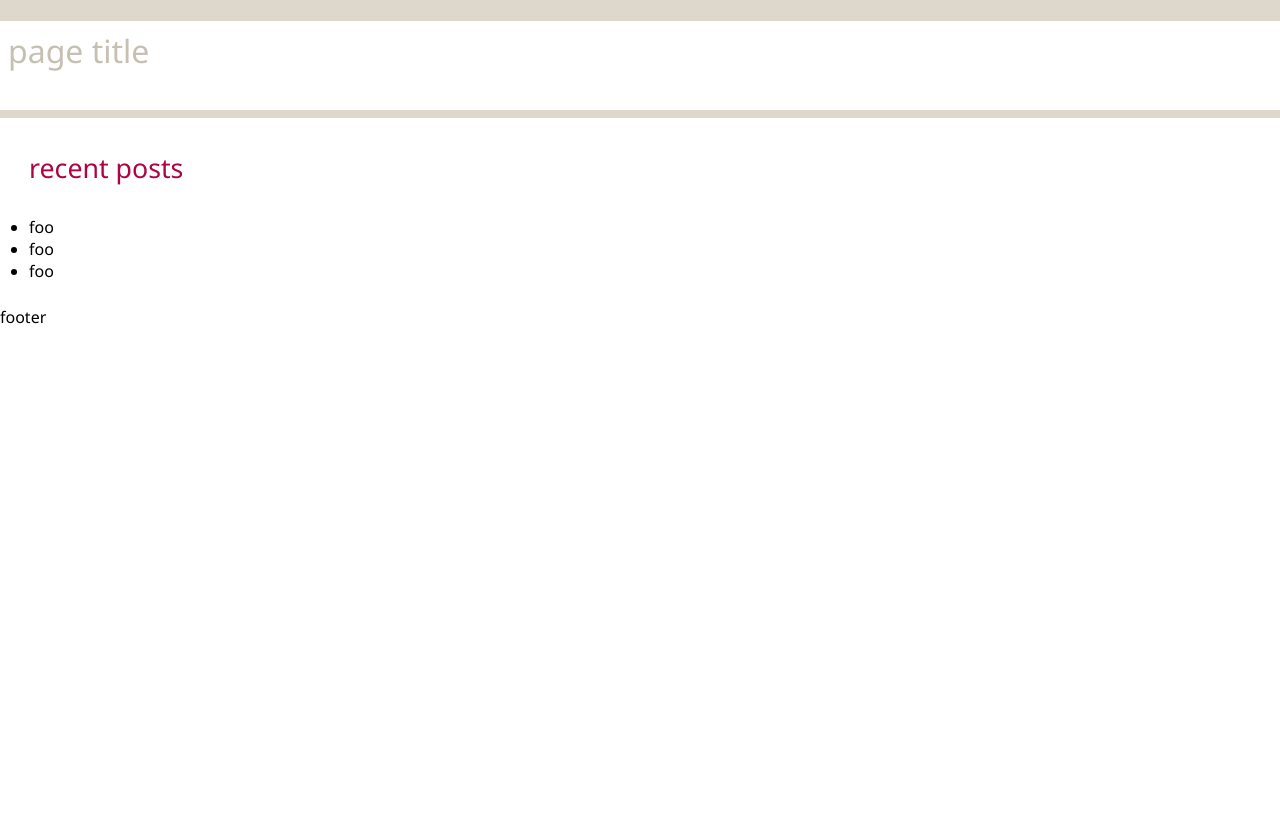
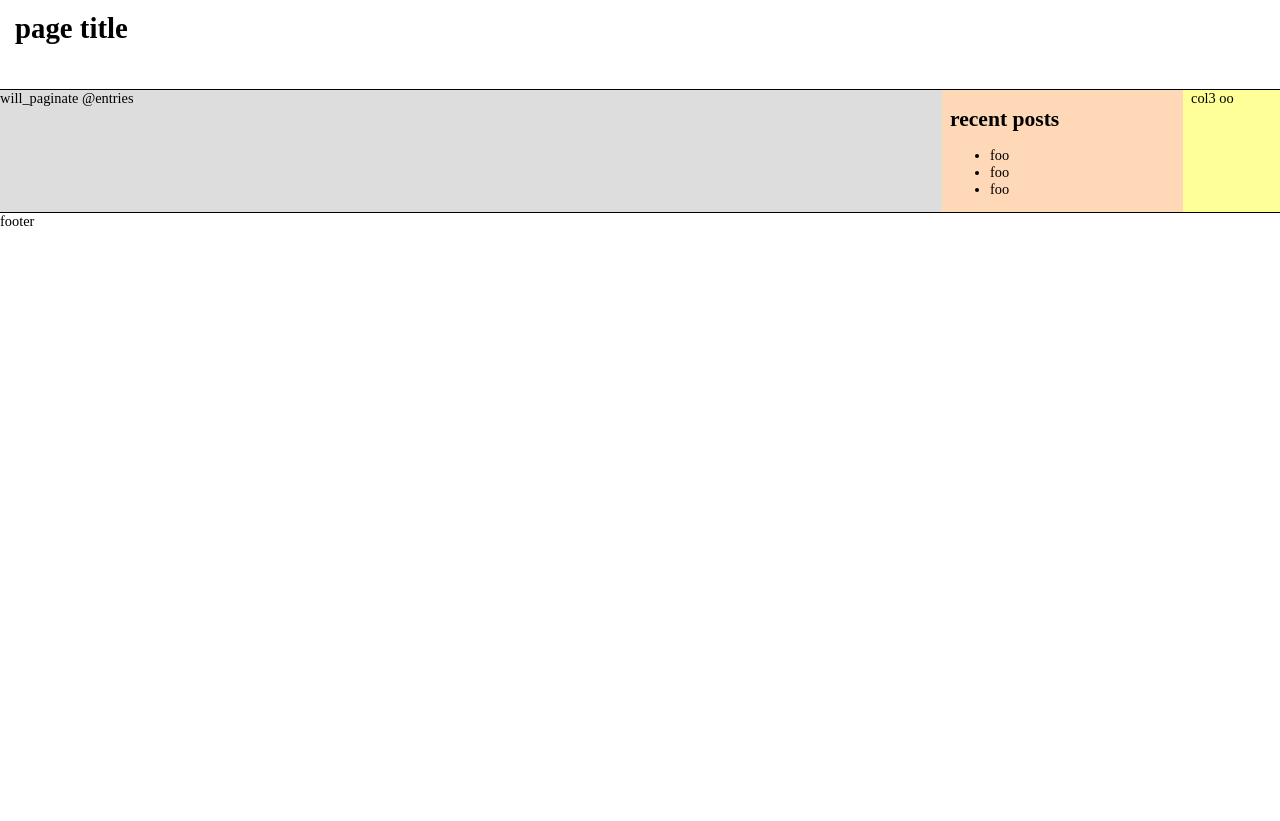
Before and after one commit to sousk/flow, a Rails app: page / in a window 1280 px wide. After the commit the page ends 226 px from the top, so only its background shows below. Run offline with Rails 7, Linux system fonts and the light colour scheme; data that the repository does not hold is empty; some libraries are stand-ins or nearby versions.

Commit message:
drop OOCSS, apply 3col layout instead

```diff
--- a/app/controllers/entries_controller.rb
+++ b/app/controllers/entries_controller.rb
@@ -3,9 +3,15 @@ class EntriesController < ApplicationController
 
   def index
     query = Entry.recent
-    query = query.ranged params if params[:year]
+    # query = query.ranged params if params[:year]
 
-    @entries = query.paginate :page=>params[:page] || 1, :per_page=>Entry.per_page
+    # paginate(:page => page, :per_page => size, :sort => [['ontology_term_id', :desc], ['_id', :asc]])
+    Entry.per_page
+    puts "--"
+    p query
+    # @entries = query.find :all
+    @entries = Entry.all
+    # @entries = query.paginate :page=>(params[:page] || 1), :per_page=>Entry.per_page, :sort =>[['created_at', :desc], ['_id', :asc]]
 
     respond_to do |format|
       format.html
--- a/app/models/entry.rb
+++ b/app/models/entry.rb
@@ -1,5 +1,6 @@
+require 'will_paginate/finders/base'
+
 class Entry
-
   include Mongoid::Document
   include Mongoid::Timestamps
 
@@ -8,8 +9,11 @@ class Entry
   field :body
 
   # will-paginate
+  include WillPaginate::Finders::Base
   cattr_reader :per_page
   @@per_page = 2
+
+  scope :recent, order_by(['created_at', :desc])
 
   class << self
   end
--- a/app/views/entries/index.html.haml
+++ b/app/views/entries/index.html.haml
@@ -8,4 +8,4 @@
           = link_to 'permlink', entry_path(entry)
           = link_to entry.created_at.to_s(:entry), entry_path(entry)
 
-= will_paginate @entries
+will_paginate @entries
--- a/app/views/layouts/default.html.haml
+++ b/app/views/layouts/default.html.haml
@@ -7,33 +7,40 @@
     / %link{'rel'=>"alternate", 'type'=>"application/atom+xml",
     /   'title'=>"sousk.net - timeline", 'href'=> timeline_url }
 
-    = stylesheet_link_tag "oocss/core/libraries" #, :media => "screen, projection"
-    = stylesheet_link_tag "oocss/core/template/template"
-    = stylesheet_link_tag "oocss/core/grid/grids"
-    = stylesheet_link_tag "content"
+    /
+      = stylesheet_link_tag "oocss/core/libraries" #, :media => "screen, projection"
+      = stylesheet_link_tag "oocss/core/template/template"
+      = stylesheet_link_tag "oocss/core/grid/grids"
+      = stylesheet_link_tag "content"
+      = stylesheet_link_tag "themes/bright"
+    = stylesheet_link_tag "3col"
+    = stylesheet_link_tag "3col_debug"
     = stylesheet_link_tag "phi"
-    = stylesheet_link_tag "themes/bright"
 
   %body
-    .page
-      .head
-        %h1= @page_title ||= 'page title'
+    #header
+      %h1= @page_title ||= 'page title'
 
-      .body
-        .main.leftCol
-          #messages
-            #notice= flash[:notice]
-            #error= flash[:error]
-            #warn= flash[:warn]
-          #contents
-            = yield :layout
+    .colmask.blogstyle
+      .colmid
+        .colleft
+          .col1wrap
+            .col1
+              #messages
+                #notice= flash[:notice]
+                #error= flash[:error]
+                #warn= flash[:warn]
+              #contents
+                = yield :layout
 
-        .side
-          %h2 recent posts
-          %ul
-            %li foo
-            %li foo
-            %li foo
+          .col2
+            %h2 recent posts
+            %ul
+              %li foo
+              %li foo
+              %li foo
+          .col3
+            col3 oo
 
-      .foot
-        footer
+    #footer
+      footer
--- /dev/null
+++ b/public/stylesheets/3col.css
@@ -0,0 +1,148 @@
+/* <!-- */
+/* General styles */
+body {
+  margin: 0;
+  padding: 0;
+  border: 0;      /* This removes the border around the viewport in old versions of IE */
+  width:100%;
+  background: #fff;
+  min-width: 600px;    /* Minimum width of layout - remove line if not required */
+  /* The min-width property does not work in old versions of Internet Explorer */
+  font-size:90%;
+}
+a {
+color: #369;
+}
+a:hover {
+color: #fff;
+background: #369;
+text-decoration: none;
+}
+h1, h2, h3 {
+  margin: .8em 0 .2em 0;
+  padding: 0;
+}
+p {
+margin: .4em 0 .8em 0;
+padding: 0;
+}
+img {
+margin: 10px 0 5px;
+}
+/* Header styles */
+#header {
+clear: both;
+float: left;
+width: 100%;
+}
+#header p,
+#header h1,
+#header h2 {
+padding: .4em 15px 0 15px;
+margin: 0;
+}
+#header ul {
+clear: left;
+float: left;
+width: 100%;
+list-style: none;
+margin: 10px 0 0 0;
+padding: 0;
+}
+#header ul li {
+display: inline;
+list-style: none;
+margin: 0;
+padding: 0;
+}
+#header ul li a {
+display: block;
+float: left;
+margin: 0 0 0 1px;
+padding: 3px 10px;
+text-align: center;
+background: #eee;
+color: #000;
+text-decoration: none;
+position: relative;
+left: 15px;
+line-height: 1.3em;
+}
+#header ul li a:hover {
+background: #369;
+color: #fff;
+}
+#header ul li a.active,
+#header ul li a.active:hover {
+color: #fff;
+background: #000;
+font-weight: bold;
+}
+#header ul li a span {
+display: block;
+}
+/* 'widths' sub menu */
+#layoutdims {
+clear: both;
+background: #eee;
+border-top: 4px solid #000;
+margin: 0;
+padding: 6px 15px !important;
+text-align: right;
+}
+/* column container */
+.colmask {
+position: relative;    /* This fixes the IE7 overflow hidden bug and stops the layout jumping out of place */
+clear:both;
+float: left;
+width: 100%;        /* width of whole page */
+overflow:hidden;    /* This chops off any overhanging divs */
+}
+/* 3 column blog style settings */
+.blogstyle .colmid {
+float: left;
+width: 200%;
+margin-left: -200px;   /* Width of right column */
+position:relative;
+right: 100%;
+}
+.blogstyle .colleft {
+float: left;
+width: 100%;
+margin-left: -200px;   /* Width of centre column */
+}
+.blogstyle .col1wrap {
+float: left;
+width: 50%;
+padding-bottom: 1em;   /* Centre column bottom padding. Leave it out if it's zero */
+}
+.blogstyle .col1 {
+margin: 0 15px 0 415px;  /* Centre column side padding:
+                            Left padding = left column width + centre column left padding width
+                            Right padding = right column width + centre column right padding width */
+position:relative;
+left: 100%;
+overflow: hidden;
+}
+  .blogstyle .col2 {
+float: right;
+width: 170px;          /* Width of left column content (left column width minus left and right padding) */
+position:relative;
+left: 185px;           /* Width of the left-had side padding on the left column */
+}
+  .blogstyle .col3 {
+float: right;
+width: 170px;          /* Width of right column content (right column width minus left and right padding) */
+position:relative;
+left: 555px;
+}
+/* Footer styles */
+#footer {
+clear: both;
+float: left;
+width: 100%;
+}
+#footer p {
+padding: 10px;
+margin: 0;
+}
--- /dev/null
+++ b/public/stylesheets/3col_debug.css
@@ -0,0 +1,16 @@
+/* Header styles */
+#header {
+	border-bottom: 1px solid #000;
+}
+.blogstyle {
+	background: #ff9;      /* Right column background colour */
+}
+.blogstyle .colleft {
+	background:#ddd;      /* Left column background colour */
+}
+.blogstyle .colmid {
+	background: #FFD8B7;      /* Centre column background colour */
+}
+#footer {
+	border-top: 1px solid #000;
+}
--- a/public/stylesheets/phi.css
+++ b/public/stylesheets/phi.css
@@ -18,18 +18,28 @@ size
 
 
 */
-
-.head {
+#header {
 	height: 89px;
 }
 
-.page {
-  padding: 0px;
-  margin: 0px 21px;
+.blogstyle .colmid {
+	/* 89 + 8 */
+	margin-left: -97px;
 }
-.side {
-  padding: 0px 0px 0px 21px;
+.blogstyle .colleft {
+	/* 233 + 8 */
+	margin-left: -241px;
 }
-.main {
-  width: 610px;
+.blogstyle .col1 {
+	/* col2 + col3 + margin(1) */
+	margin: 0px 8px 0px 338px;
 }
+.blogstyle .col2 {
+	left: 241px;
+	width: 233px;
+}
+.blogstyle .col3 {
+	/* 241 +89 +241 */
+	left: 571px;
+	width: 89px;
+}
--- a/public/stylesheets/themes/bright.css
+++ b/public/stylesheets/themes/bright.css
@@ -22,6 +22,14 @@ body {
 	padding: 0px;
 }
 
+.body {
+	background: #FFF;
+}
+.side {
+}
+.main {
+}
+
 .foot {
 	background: #FFF;
 }
```
